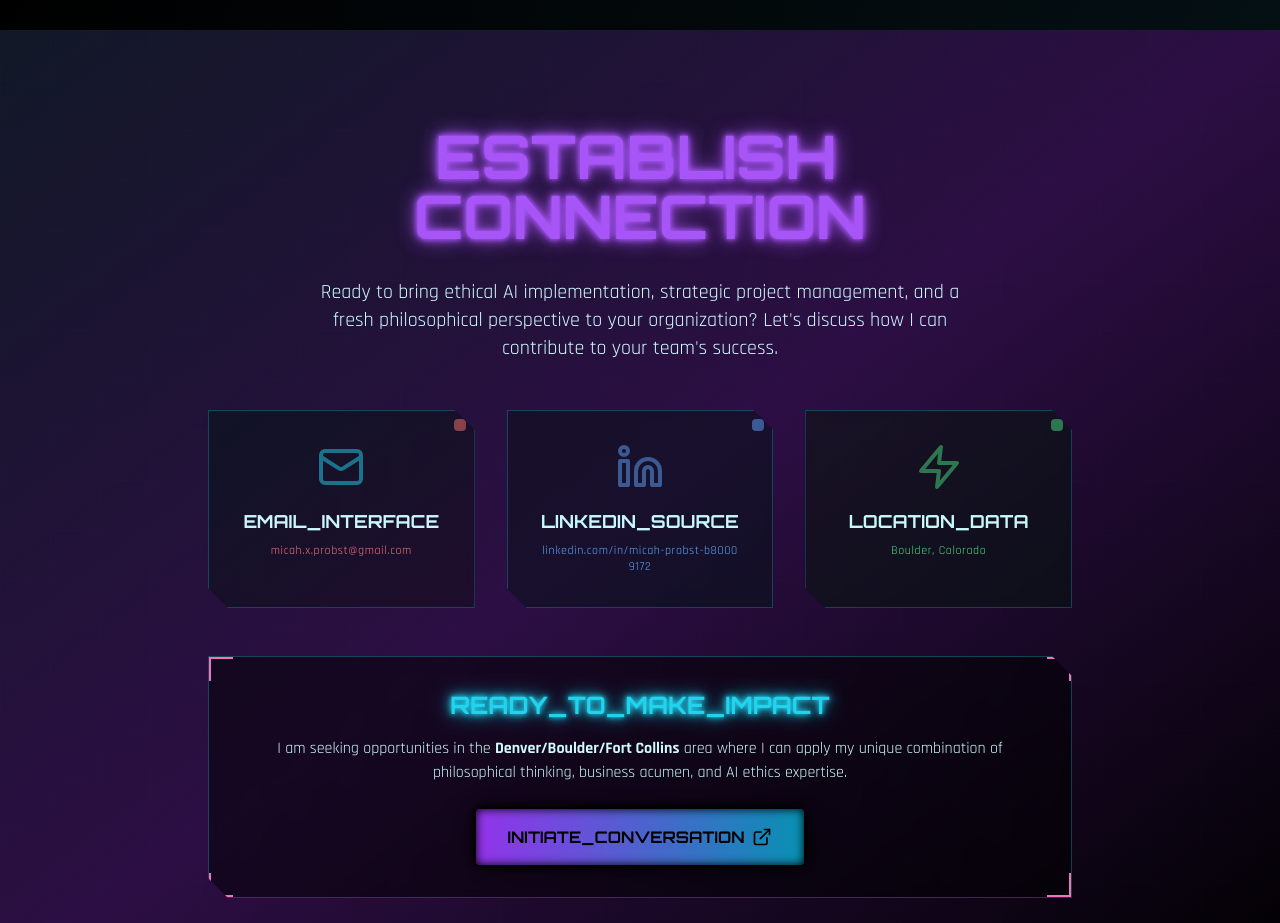
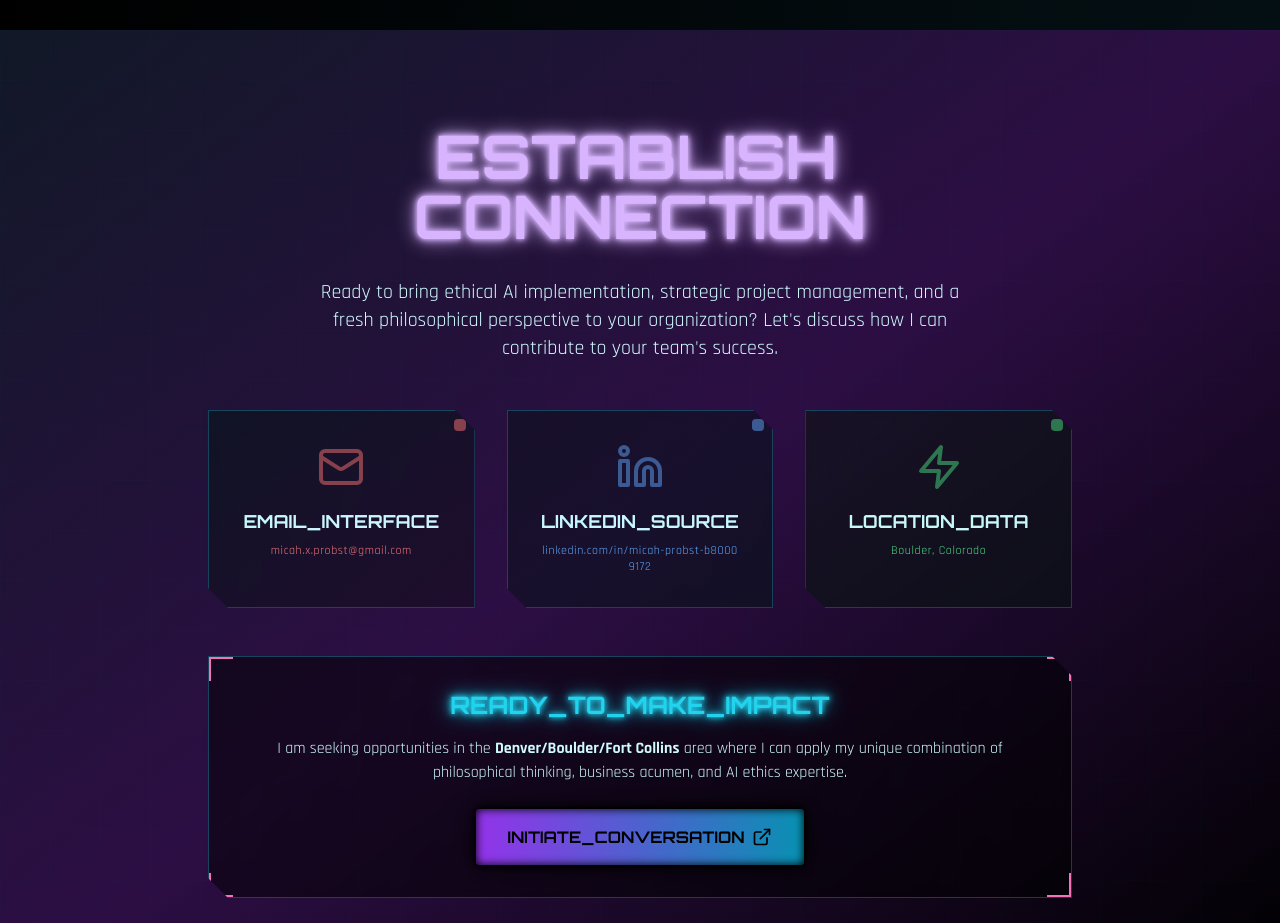
Before and after one commit to micahprobst/micah-cyberpunk-portfolio, a Next.js app: page / in a window 1280 px wide. Shown: the part 9960-10883 px from the top of the page. Built offline with nearby package versions, Linux system fonts and the light colour scheme.

Commit message:
changed some colors

```diff
--- a/app/page.js
+++ b/app/page.js
@@ -623,7 +623,7 @@ export default function Home() {
       <section id="contact" className="py-24 bg-gradient-to-br from-gray-900 via-purple-900/50 to-black text-cyan-100 relative z-10">
         <div className="absolute inset-0 cyber-grid opacity-10"></div>
         <div className="max-w-4xl mx-auto px-4 text-center relative z-10">
-          <h2 className="text-3xl md:text-5xl lg:text-6xl font-bold mb-8 cyber-font neon-text text-purple-500 leading-tight md:leading-normal">
+          <h2 className="text-3xl md:text-5xl lg:text-6xl font-bold mb-8 cyber-font neon-text text-purple-300 leading-tight md:leading-normal">
             <span className={`${glitchActive ? 'glitch' : ''}`} data-text="ESTABLISH_CONNECTION">
               <span className="block md:inline">ESTABLISH</span>
               <span className="block md:inline md:before:content-['_'] md:before:mx-1">CONNECTION</span>
@@ -640,7 +640,7 @@ export default function Home() {
               className="group cyber-border bg-black/50 backdrop-blur-sm p-4 md:p-6 lg:p-8 border border-cyan-400/30 hover:border-cyan-400 hover:neon-glow transition-all duration-300 relative overflow-hidden"
             >
               <div className="absolute inset-0 bg-gradient-to-br from-cyan-400/5 to-purple-400/5"></div>
-              <Mail size={48} className="mx-auto mb-4 text-cyan-400 group-hover:scale-110 transition-transform animate-cyber-pulse relative z-10" />
+              <Mail size={48} className="mx-auto mb-4 text-red-400 group-hover:scale-110 transition-transform animate-cyber-pulse relative z-10" />
               <h3 className="text-lg font-bold mb-2 cyber-font text-cyan-100 group-hover:text-red-400 transition-colors break-all text-center">EMAIL_INTERFACE</h3>
               <p className="text-red-400 cyber-body text-xs tracking-wider break-all text-center">micah.x.probst@gmail.com</p>
               <div className="absolute top-2 right-2 w-3 h-3 bg-red-400 rounded animate-cyber-pulse"></div>
```
